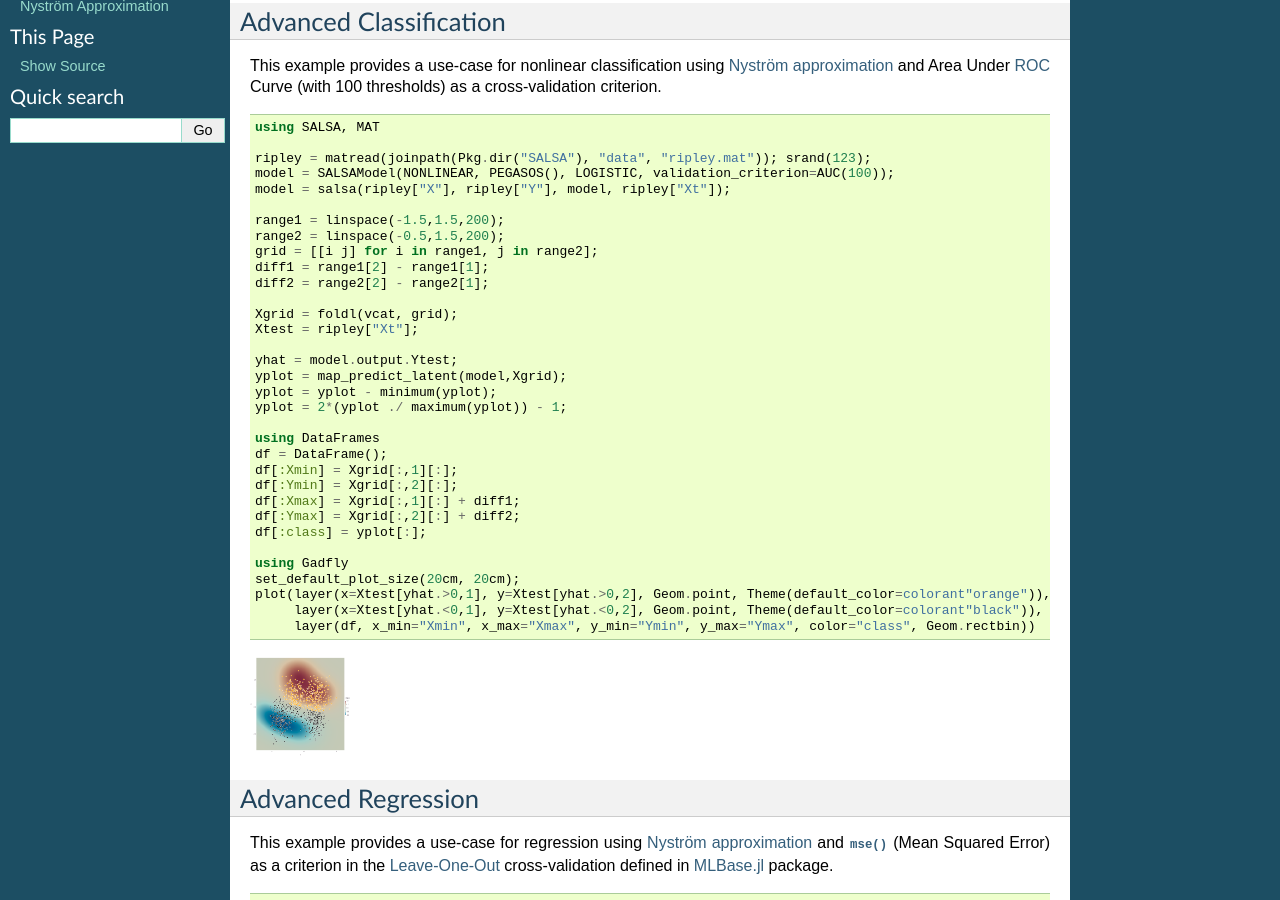
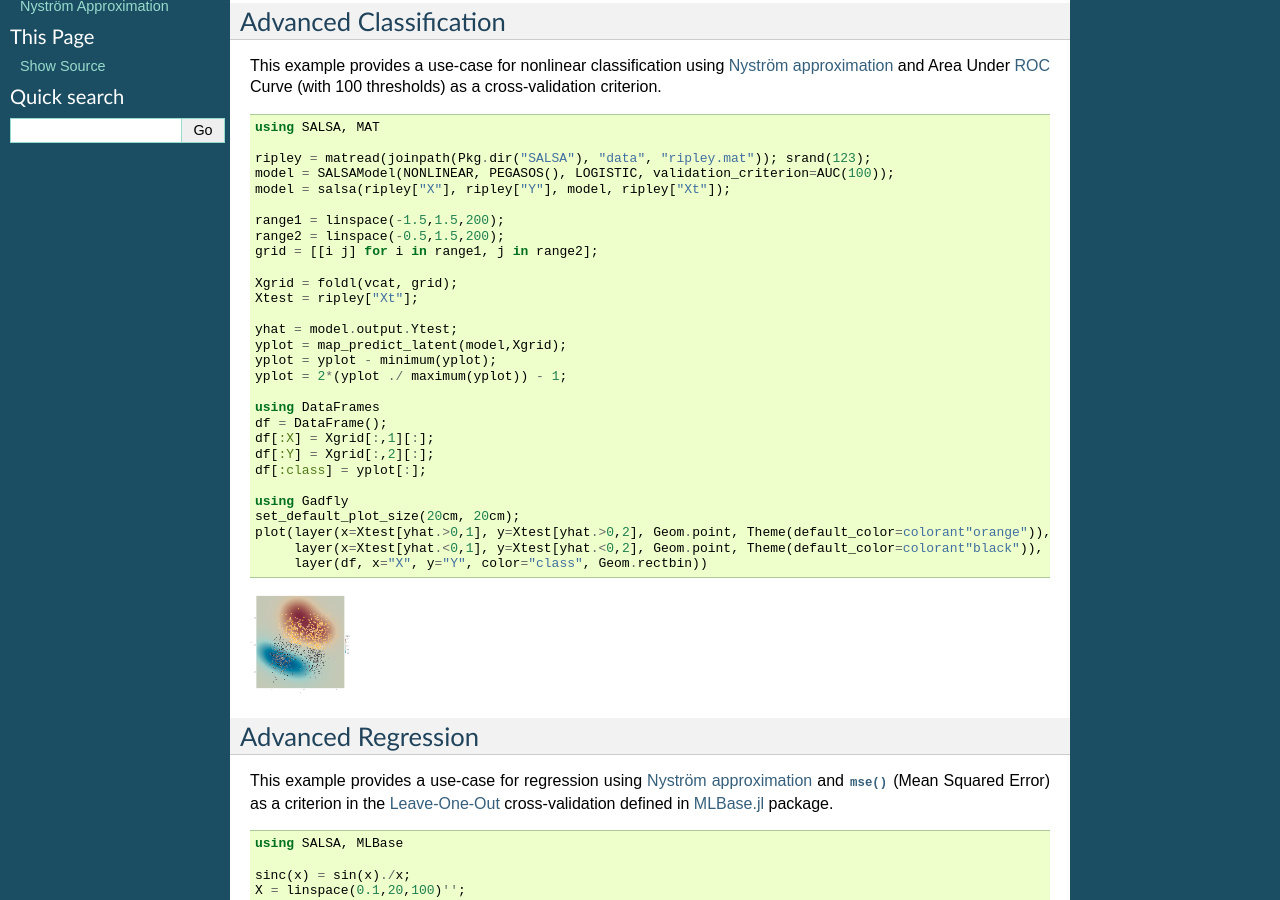
Before and after one commit to jumutc/SALSA.jl, a Sphinx documentation site: the page built from docs/source/examples.rst, in a window 1280 px wide and 900 px high, scrolled down 272 px. Built offline with Sphinx 7.4.7, drawn with Linux system fonts in a browser that asks for light colours; formulas are drawn with MathJax 3.

Commit message:
docs update

```diff
--- a/docs/source/examples.rst
+++ b/docs/source/examples.rst
@@ -23,8 +23,6 @@ This example provides a use-case for nonlinear classification using :doc:`Nystr
    range1 = linspace(-1.5,1.5,200);
    range2 = linspace(-0.5,1.5,200);
    grid = [[i j] for i in range1, j in range2];
-   diff1 = range1[2] - range1[1];
-   diff2 = range2[2] - range2[1];
 
    Xgrid = foldl(vcat, grid);
    Xtest = ripley["Xt"];
@@ -36,17 +34,15 @@ This example provides a use-case for nonlinear classification using :doc:`Nystr
 
    using DataFrames
    df = DataFrame();
-   df[:Xmin] = Xgrid[:,1][:];
-   df[:Ymin] = Xgrid[:,2][:];
-   df[:Xmax] = Xgrid[:,1][:] + diff1;
-   df[:Ymax] = Xgrid[:,2][:] + diff2;
+   df[:X] = Xgrid[:,1][:];
+   df[:Y] = Xgrid[:,2][:];
    df[:class] = yplot[:];
 
    using Gadfly
    set_default_plot_size(20cm, 20cm);
    plot(layer(x=Xtest[yhat.>0,1], y=Xtest[yhat.>0,2], Geom.point, Theme(default_color=colorant"orange")),
         layer(x=Xtest[yhat.<0,1], y=Xtest[yhat.<0,2], Geom.point, Theme(default_color=colorant"black")),
-        layer(df, x_min="Xmin", x_max="Xmax", y_min="Ymin", y_max="Ymax", color="class", Geom.rectbin))
+        layer(df, x="X", y="Y", color="class", Geom.rectbin))
 
 .. image:: ../ripley.png
 	:alt: Advanced Classification Example
```
